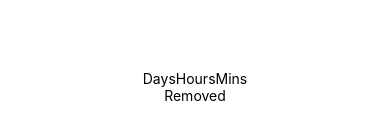
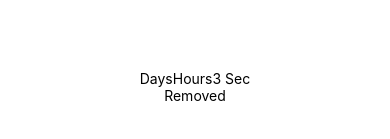
Before and after one commit to zeeberry/ring-minder, a React Native app in the folder ringMinder/: screen / in a window 390 px wide. Shown: the part 335-474 px from the top of the page. Built offline with nearby package versions, Linux system fonts and the light colour scheme.

Commit message:
adding simple secound countdown timer

```diff
--- a/ringMinder/App.js
+++ b/ringMinder/App.js
@@ -26,13 +26,34 @@ class Ring extends React.Component {
   }
 }
 
-class Timer extends React.Component {
+class CountDownTimer extends React.Component {
+  constructor(props) {
+    super(props);
+    this.state = {secondsRemaining: 0};
+  }
+
+  tick = () => {
+    this.setState({secondsRemaining: this.state.secondsRemaining - 1});
+    if (this.state.secondsRemaining <= 0) {
+      clearInterval(this.interval);
+    }
+  }
+
+  componentDidMount() {
+    this.setState({secondsRemaining: this.props.secondsRemaining});
+    this.interval = setInterval(this.tick, 1000);
+  }
+
+  componentWillUnmount() {
+    clearInterval(this.interval);
+  }
+
   render() {
     return (
-      <Text style={styles.timer}>
-        <Text style={styles.timerUnits}>Days</Text>
-        <Text style={styles.timerUnits}>Hours</Text>
-        <Text style={styles.timerUnits}>Mins</Text>
+      <Text style={styles.countdown}>
+        <Text style={styles.countdownUnits}>Days</Text>
+        <Text style={styles.countdownUnits}>Hours</Text>
+        <Text style={styles.countdownUnits}>{this.state.secondsRemaining} Sec</Text>
       </Text>
     );
   }
@@ -42,7 +63,7 @@ export default class App extends React.Component {
   render() {
     return (
       <View style={styles.container}>
-        <Timer />
+        <CountDownTimer secondsRemaining="10"/>
         <Ring />
       </View>
     );
@@ -56,7 +77,7 @@ const styles = StyleSheet.create({
     alignItems: 'center',
     justifyContent: 'center',
   },
-  timer: {
+  countdown: {
     flexDirection: 'row',
   }
 });
```
